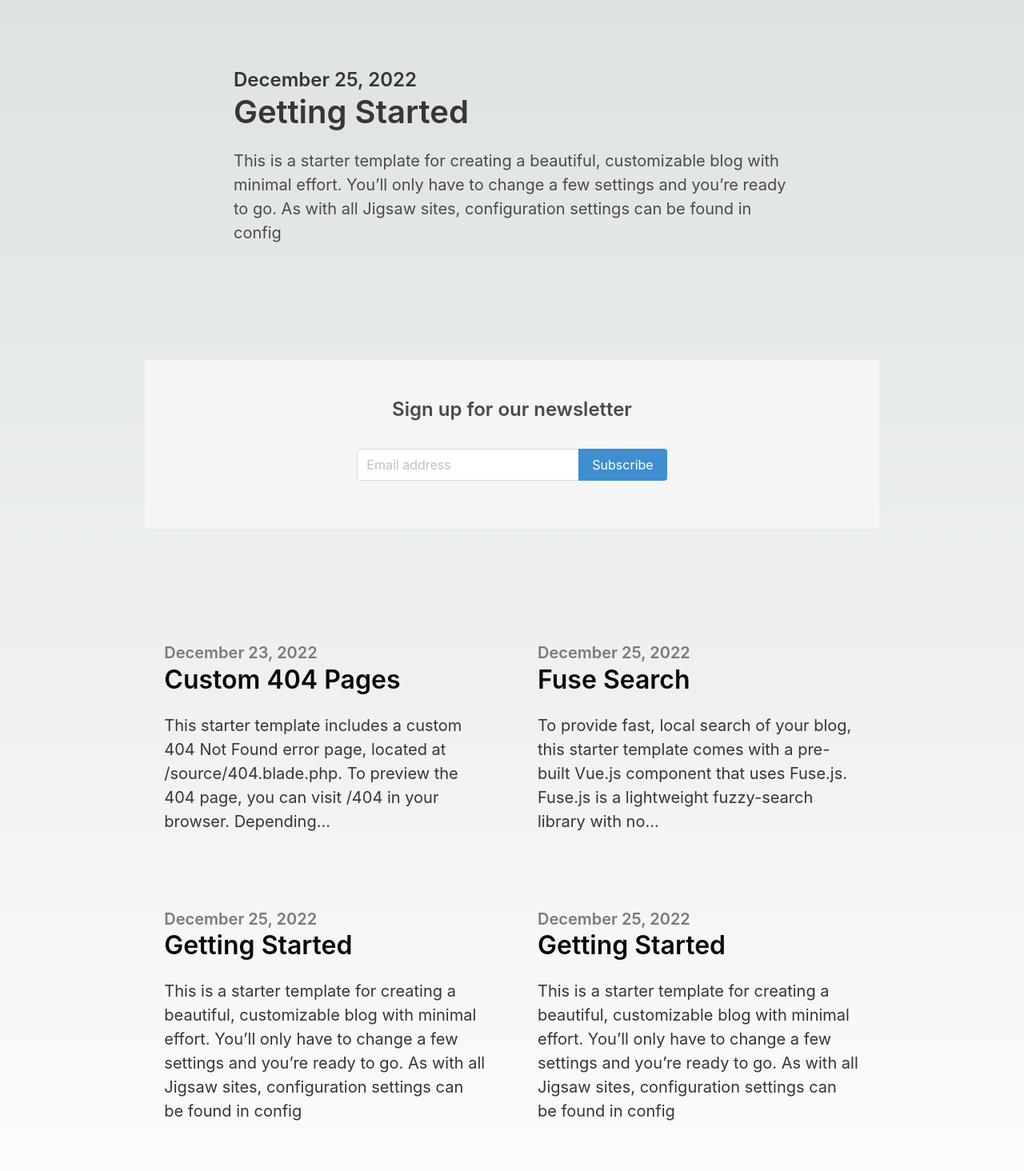
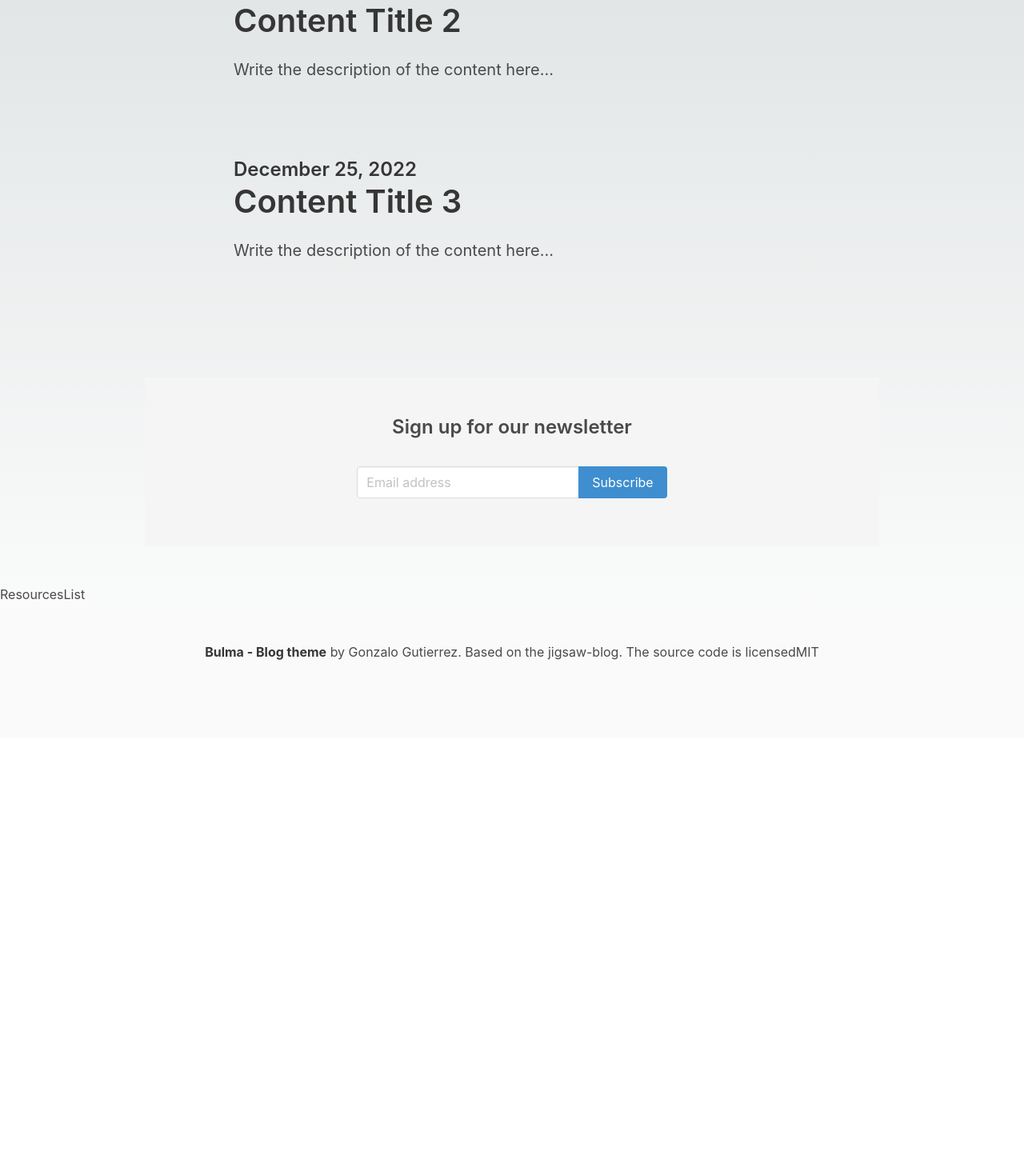
Before and after one commit to TajaPortfolio/ContentCreator, a Next.js app: page / in a window 1280 px wide. Shown: the part 406-1870 px from the top of the page at 80% size. After the commit the page ends 1329 px from the top, so only its background shows below. Built offline with nearby package versions, Linux system fonts and the light colour scheme.

Commit message:
Created dummy data and displayed

```diff
--- /dev/null
+++ b/api/data.js
@@ -0,0 +1,32 @@
+export const resources = [
+    {
+        id:"1",
+        title: "Content Title",
+        description: "Write the description of the content here...",
+        link: "https://link.com/link",
+        image: "http://image.com/",
+        priority: 1,
+        timeToFinish: 120,
+        active: true
+    },
+    {
+        id:"2",
+        title: "Content Title 2",
+        description: "Write the description of the content here...",
+        link: "https://link.com/link",
+        image: "http://image.com/",
+        priority: 3,
+        timeToFinish: 60,
+        active: false
+    },
+    {
+        id:"3",
+        title: "Content Title 3",
+        description: "Write the description of the content here...",
+        link: "https://link.com/link",
+        image: "http://image.com/",
+        priority: 2,
+        timeToFinish: 45,
+        active: true
+    },
+]
--- a/components/ResourceHighlight.js
+++ b/components/ResourceHighlight.js
@@ -1,44 +1,29 @@
-const ResourceHighlight = () => {
+const ResourceHighlight = ({ resources }) => {
     return (
-        <>
           <section className="hero ">
             <div className="hero-body">
               <div className="container">
-                <section className="section">
+                {
+                  resources.map((resource) =>{
+                    return(
+                      <section key={resource.id} className="section">
                         <div className="columns">
                           <div className="column is-8 is-offset-2">
                             <div className="content is-medium">
                               <h2 className="subtitle is-4">December 25, 2022</h2>
-                        <h1 className="title">Getting Started</h1>
-                        <p>This is a starter template for creating a beautiful, customizable blog with minimal
-                          effort. You’ll only have to change a few settings and you’re ready to go. As with all Jigsaw sites,
-                          configuration settings can be found in config</p>
+                              <h1 className="title">{resource.title}</h1>
+                              <p>{resource.description}</p>
                             </div>
                           </div>
                         </div>
                       </section>
-
+                    )
+                  })
+                }
                 <div className="is-divider"></div>
-
-                <section className="section">
-                  <div className="columns">
-                    <div className="column is-8 is-offset-2">
-                      <div className="content is-medium">
-                        <h2 className="subtitle is-4">December 25, 2022</h2>
-                        <h1 className="title">Getting Started</h1>
-                        <p>This is a starter template for creating a beautiful, customizable blog with minimal
-                          effort. You’ll only have to change a few settings and you’re ready to go. As with all Jigsaw sites,
-                          configuration settings can be found in config</p>
-                      </div>
               </div>
             </div>
           </section>
-
-
-              </div>
-            </div>
-          </section>
-      </>
     )
 }
 export default ResourceHighlight;
--- a/components/ResourceList.js
+++ b/components/ResourceList.js
@@ -1,62 +1,7 @@
 const ResourseList = () => {
     return (
         <>
-          <section className="hero ">
-            <div className="hero-body">
-              <div className="container">
-
-                <section className="section">
-                  <div className="columns is-variable is-8">
-                    <div className="column is-5 is-offset-1 ">
-                      <div className="content is-medium">
-                        <h2 className="subtitle is-5 has-text-grey">December 23, 2022</h2>
-                        <h1 className="title has-text-black is-3">Custom 404 Pages</h1>
-                        <p className="has-text-dark">This starter template includes a custom 404 Not Found error page, located at
-                          /source/404.blade.php.
-                          To preview the 404 page, you can visit /404 in your browser. Depending...</p>
-                      </div>
-                    </div>
-                    <div className="column is-5">
-                      <div className="content is-medium">
-                        <h2 className="subtitle is-5 has-text-grey">December 25, 2022</h2>
-                        <h1 className="title has-text-black is-3">Fuse Search</h1>
-                        <p className="has-text-dark">To provide fast, local search of your blog, this starter template comes with a
-                          pre-built Vue.js
-                          component that uses Fuse.js. Fuse.js is a lightweight fuzzy-search library with no...</p>
-                      </div>
-                    </div>
-                  </div>
-                </section>
-
-                <div className="is-divider"></div>
-
-                <section className="section">
-                  <div className="columns is-variable is-8">
-                    <div className="column is-5 is-offset-1">
-                      <div className="content is-medium">
-                        <h2 className="subtitle is-5 has-text-grey">December 25, 2022</h2>
-                        <h1 className="title has-text-black is-3">Getting Started</h1>
-                        <p className="has-text-dark">This is a starter template for creating a beautiful, customizable blog with
-                          minimal
-                          effort. You’ll only have to change a few settings and you’re ready to go. As with all Jigsaw sites,
-                          configuration settings can be found in config</p>
-                      </div>
-                    </div>
-                    <div className="column is-5">
-                      <div className="content is-medium">
-                        <h2 className="subtitle is-5 has-text-grey">December 25, 2022</h2>
-                        <h1 className="title has-text-black is-3">Getting Started</h1>
-                        <p className="has-text-dark">This is a starter template for creating a beautiful, customizable blog with
-                          minimal
-                          effort. You’ll only have to change a few settings and you’re ready to go. As with all Jigsaw sites,
-                          configuration settings can be found in config</p>
-                      </div>
-                    </div>
-                  </div>
-                </section>
-              </div>
-            </div>
-          </section>
+          <h1>ResourcesList</h1>
         </>
     )
 }
--- a/pages/index.js
+++ b/pages/index.js
@@ -4,9 +4,8 @@ import Layout from 'components/Layout';
 import ResourceHighlight from 'components/ResourceHighlight';
 import NewsLetters from 'components/Newsletters';
 import ResourseList from 'components/ResourceList';
-import Footer from 'components/Footer';
-import styles from 'styles/Home.module.css'
 
+import { resources } from "api/data";
 
 const Home =()=> {
   return (
@@ -17,11 +16,10 @@ const Home =()=> {
         <meta name="viewport" content="width=device-width, initial-scale=1" />
         <link rel="icon" href="/favicon.ico" />
       </Head>
-      <h1>Checking</h1>
       <Layout>
-          <ResourceHighlight/>
+          <ResourceHighlight resources={resources}/>
           <NewsLetters/>
-          <ResourseList/>
+          <ResourseList resources={resources}/>
       </Layout>
     </div>
   )
```
Lines whose indentation alone changed are shown as unchanged.
